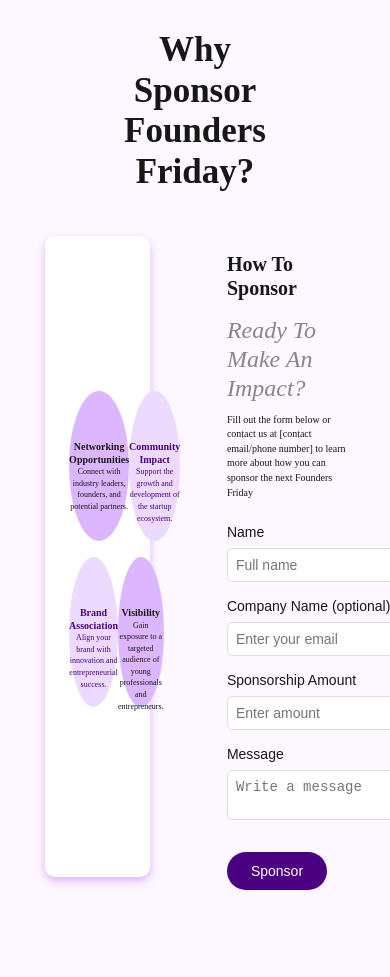
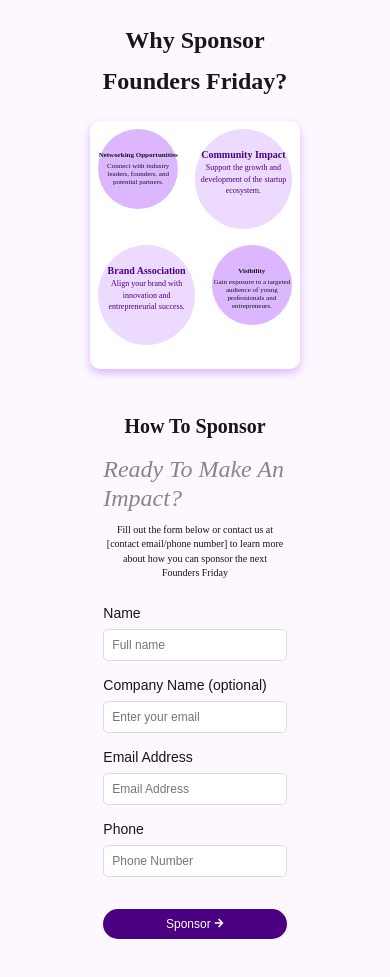
Before and after one commit to awolope/belsoftsystem-onboarding, a Next.js app: page / in a window 390 px wide. Shown: the part 2400-3377 px from the top of the page. Before the commit the page ends 3354 px from the top, so only its background shows below. Built offline with nearby package versions, Linux system fonts and the light colour scheme.

Commit message:
still working

```diff
--- a/src/app/components/section2.js
+++ b/src/app/components/section2.js
@@ -1,6 +1,6 @@
 import React from "react";
 import styles from "../styles/Section2.module.css";
-
+import { FaArrowRight } from "react-icons/fa";
 const Section2 = () => {
   return (
     <div className={styles.Section2}>
@@ -34,18 +34,18 @@ const Section2 = () => {
             <input type="text" id="name" placeholder="Full name" />
           </div>
           <div className={styles.formGroup}>
-            <label htmlFor="email">Company Name (optional)</label>
-            <input type="email" id="email" placeholder="Enter your email" />
+            <label htmlFor="name">Company Name (optional)</label>
+            <input type="text" id="companyname" placeholder="Enter your email" />
           </div>
           <div className={styles.formGroup}>
-            <label htmlFor="amount">Sponsorship Amount</label>
-            <input type="number" id="amount" placeholder="Enter amount" />
+            <label htmlFor="email">Email Address</label>
+            <input type="email" id="email" placeholder="Email Address" />
           </div>
           <div className={styles.formGroup}>
-            <label htmlFor="message">Message</label>
-            <textarea id="message" placeholder="Write a message"></textarea>
+            <label htmlFor="number">Phone</label>
+            <input type="number" id="Number" placeholder="Phone Number" />
           </div>
-          <button type="submit" className={styles.sponsorButton}>Sponsor</button>
+          <button type="submit" className={styles.sponsorButton}>Sponsor <FaArrowRight className={styles.icon} /></button>
         </form>
       </div>
      </div>
--- a/src/app/styles/Section2.module.css
+++ b/src/app/styles/Section2.module.css
@@ -42,6 +42,9 @@ text-decoration-skip-ink: none;
 
   margin-bottom: 1.5rem;
 }
+.icon{
+    font-size:10px;
+}
 .content h6{
 
 font-family: Montserrat;
@@ -72,6 +75,7 @@ text-decoration-skip-ink: none;
 .formGroup label {
   margin-bottom: 0.5rem;
   font-size: 14px;
+  text-align:left;
 }
 
 .formGroup input,
@@ -203,3 +207,136 @@ text-decoration-skip-ink: none;
   font-weight: bold;
   color: #4b0082;
 }
+/* Default styles (for larger screens) are already defined */
+
+/* Small devices (landscape phones, less than 768px) */
+@media only screen and (max-width: 768px) {
+  .container {
+    flex-direction: column;
+    align-items: center;
+    gap: 1rem;
+  }
+
+  .content {
+    max-width: 100%;
+    text-align: center;
+  }
+
+  .card {
+    width: 100%;
+    margin: 0 ;
+    padding:0.5rem;
+  }
+
+  .circle {
+    width: 50%;
+    height: 100px;
+  }
+.circle2{
+    width:50%;
+    height: 100px;
+}
+.circle P{
+    font-size:7px;
+    line-height:8px;
+}
+.circle2 P{
+    font-size:8px;
+}
+.circle h3{
+font-size:10px;
+margin-top:20px;
+}
+.circle2 h3{
+font-size:10px;
+margin-top:20px;
+}
+  .formGroup {
+    flex: 1 1 100%;
+  }
+
+  .sponsorButton {
+    width: 100%;
+  }
+
+  .head h1 {
+    font-size: 28px;
+  }
+
+  .head h5 {
+    font-size: 12px;
+  }
+}
+
+/* Medium devices (tablets, 768px to 1024px) */
+@media only screen and (max-width: 1024px) {
+  .container {
+    gap: 3rem;
+  }
+
+  .content {
+    max-width: 70%;
+  }
+
+  .card {
+    max-width: 80%;
+  }
+
+  .circle {
+    width: 120px;
+    height: 120px;
+  }
+
+  .circle h3 {
+    font-size: 8px;
+    margin-top: 40px;
+  }
+
+  .head h1 {
+    font-size: 30px;
+  }
+
+  .head h5 {
+    font-size: 14px;
+  }
+}
+
+/* Extra small devices (phones less than 576px) */
+@media only screen and (max-width: 576px) {
+  .container {
+    gap: 1rem;
+  }
+
+  .content h5, .content p {
+    text-align: center;
+  }
+
+  .circle {
+    width: 80px;
+    height: 80px;
+  }
+
+  .circle h3 {
+    font-size: 7px;
+    margin-top: 20px;
+  }
+
+  .formGroup input,
+  .formGroup textarea {
+    font-size: 12px;
+  }
+
+  .sponsorButton {
+    font-size: 12px;
+    padding: 0.5rem;
+  }
+
+  .head h1 {
+    font-size: 24px;
+    margin: 20px;
+  }
+
+  .head h5 {
+    font-size: 10px;
+  }
+}
```
